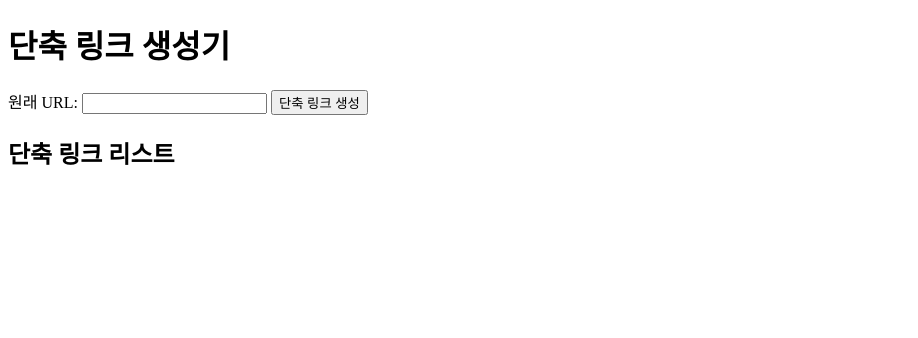
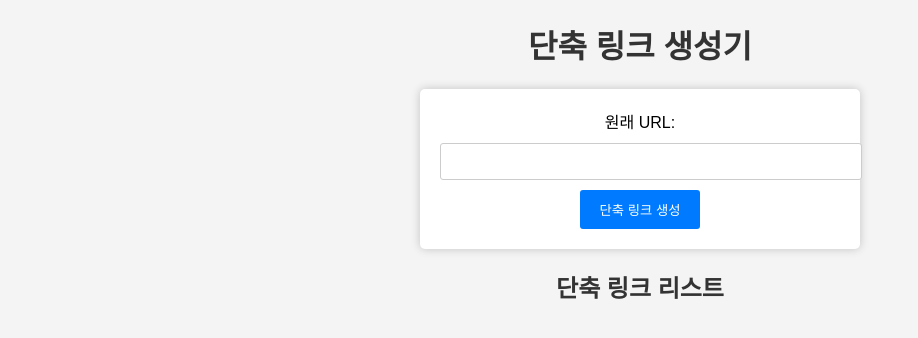
Before and after one commit to sqlare/sqlr.kr, a FastAPI app: page / in a window 1280 px wide. Shown: the top 338 px of the page, without its empty margins (0-918 px from the left). Run offline with FastAPI, Linux system fonts and the light colour scheme.

Commit message:
Update index.html

```diff
--- a/templates/index.html
+++ b/templates/index.html
@@ -3,6 +3,99 @@
 
 <head>
     <title>단축 링크 생성기</title>
+    <style>
+        body {
+            font-family: Arial, sans-serif;
+            background-color: #f4f4f4;
+            margin: 0;
+            padding: 0;
+        }
+
+        h1 {
+            text-align: center;
+            color: #333;
+        }
+
+        form {
+            text-align: center;
+            margin: 20px auto;
+            max-width: 400px;
+            padding: 20px;
+            background-color: #fff;
+            border-radius: 5px;
+            box-shadow: 0 0 10px rgba(0, 0, 0, 0.2);
+        }
+
+        label {
+            display: block;
+            margin-bottom: 10px;
+        }
+
+        input[type="url"] {
+            width: 100%;
+            padding: 10px;
+            margin-bottom: 10px;
+            border: 1px solid #ccc;
+            border-radius: 3px;
+        }
+
+        button[type="submit"] {
+            background-color: #007bff;
+            color: #fff;
+            border: none;
+            padding: 10px 20px;
+            border-radius: 3px;
+            cursor: pointer;
+        }
+
+        button[type="submit"]:hover {
+            background-color: #0056b3;
+        }
+
+        #short-link {
+            text-align: center;
+            display: none;
+            margin-top: 20px;
+        }
+
+        #short-link p {
+            font-weight: bold;
+        }
+
+        #short-link-url {
+            color: #007bff;
+            text-decoration: none;
+        }
+
+        #short-link-url:hover {
+            text-decoration: underline;
+        }
+
+        h2 {
+            text-align: center;
+            margin-top: 20px;
+            color: #333;
+        }
+
+        ul {
+            list-style-type: none;
+            padding: 0;
+            text-align: center;
+        }
+
+        li {
+            margin: 10px 0;
+        }
+
+        a {
+            color: #007bff;
+            text-decoration: none;
+        }
+
+        a:hover {
+            text-decoration: underline;
+        }
+    </style>
 </head>
 
 <body>
@@ -12,7 +105,7 @@
         <input type="url" id="url" name="url" required>
         <button type="submit">단축 링크 생성</button>
     </form>
-    <div id="short-link" style="display: none;">
+    <div id="short-link">
         <p>생성된 단축 링크:</p>
         <a id="short-link-url" href=""></a>
     </div>
```
